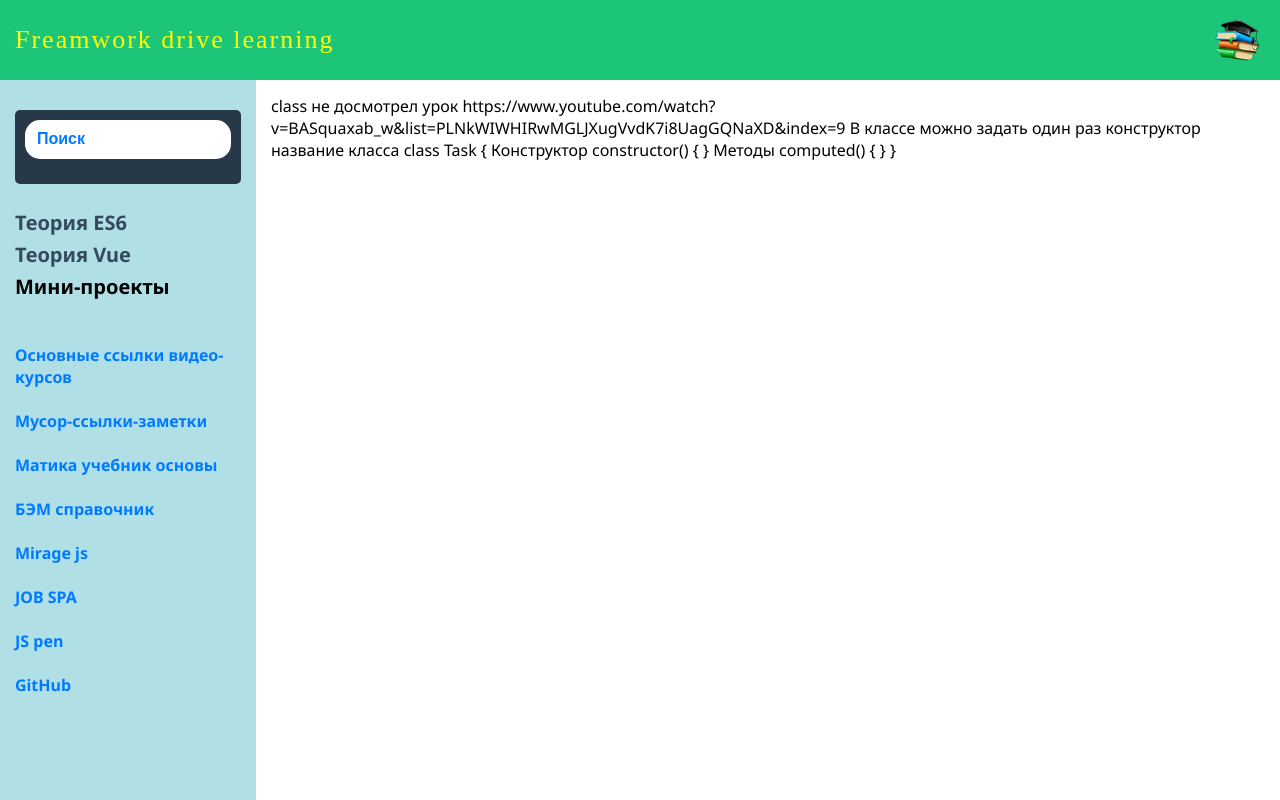
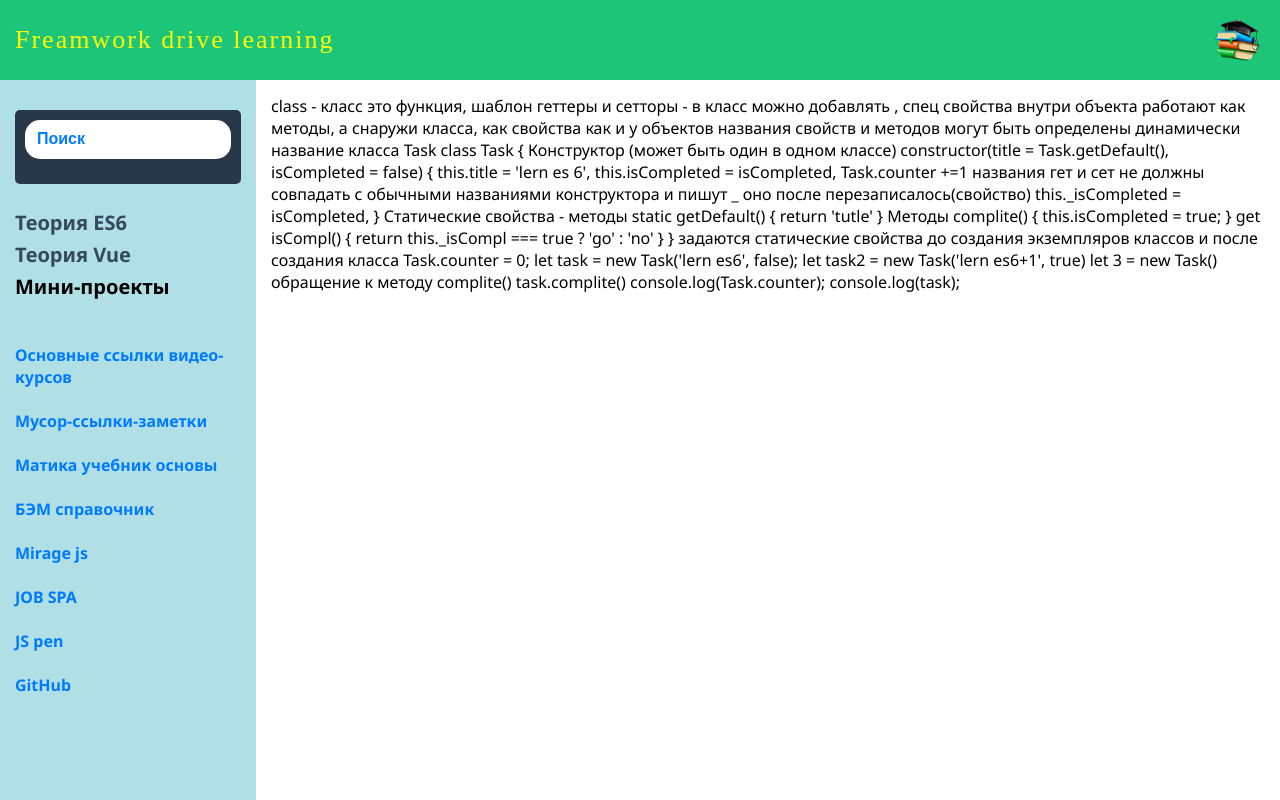
Before and after one commit to cossack-don/textbook, a Vue app: page /#/class in a window 1280 px wide. Built offline with nearby package versions, Linux system fonts and the light colour scheme; a web font is replaced by a local one.

Commit message:
add comp class

```diff
--- a/src/views/theoryJsPages/Class.vue
+++ b/src/views/theoryJsPages/Class.vue
@@ -1,30 +1,26 @@
 <template>
-  <div>class
-не досмотрел урок
-https://www.youtube.com/watch?v=BASquaxab_w&list=PLNkWIWHIRwMGLJXugVvdK7i8UagGQNaXD&index=9
-В классе можно задать один раз конструктор
-
-название класса
-      class Task {
-Конструктор
-          constructor() {
-
-          }
-
-          Методы
-          computed() {
-
-          }
-      }
+  <div>
+    class - класс это функция, шаблон геттеры и сетторы - в класс можно
+    добавлять , спец свойства внутри объекта работают как методы, а снаружи
+    класса, как свойства как и у объектов названия свойств и методов могут быть
+    определены динамически название класса Task class Task { Конструктор (может
+    быть один в одном классе) constructor(title = Task.getDefault(), isCompleted
+    = false) { this.title = 'lern es 6', this.isCompleted = isCompleted,
+    Task.counter +=1 названия гет и сет не должны совпадать с обычными
+    названиями конструктора и пишут _ оно после перезаписалось(свойство)
+    this._isCompleted = isCompleted, } Статические свойства - методы static
+    getDefault() { return 'tutle' } Методы complite() { this.isCompleted = true;
+    } get isCompl() { return this._isCompl === true ? 'go' : 'no' } } задаются
+    статические свойства до создания экземпляров классов и после создания класса
+    Task.counter = 0; let task = new Task('lern es6', false); let task2 = new
+    Task('lern es6+1', true) let 3 = new Task() обращение к методу complite()
+    task.complite() console.log(Task.counter); console.log(task);
   </div>
 </template>
 
 <script>
-export default {
-
-}
+export default {};
 </script>
 
 <style>
-
 </style>
```
